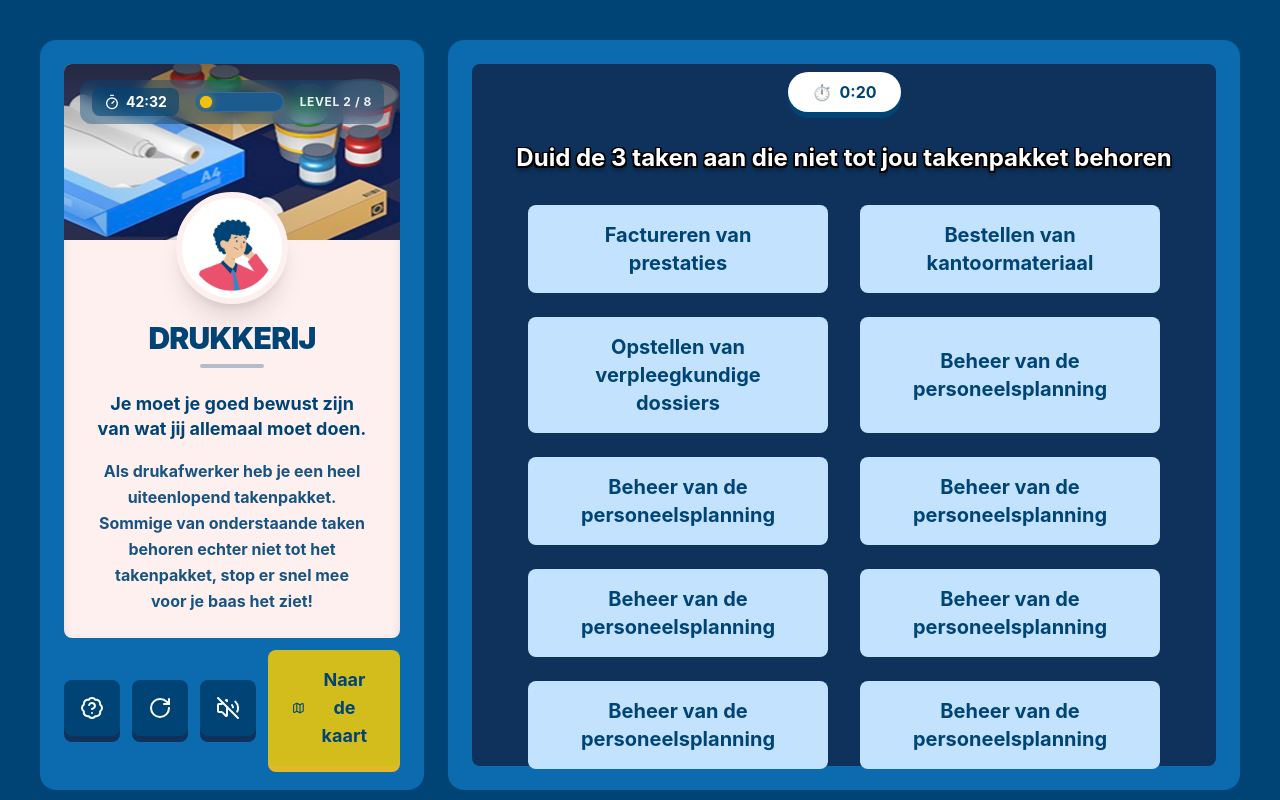
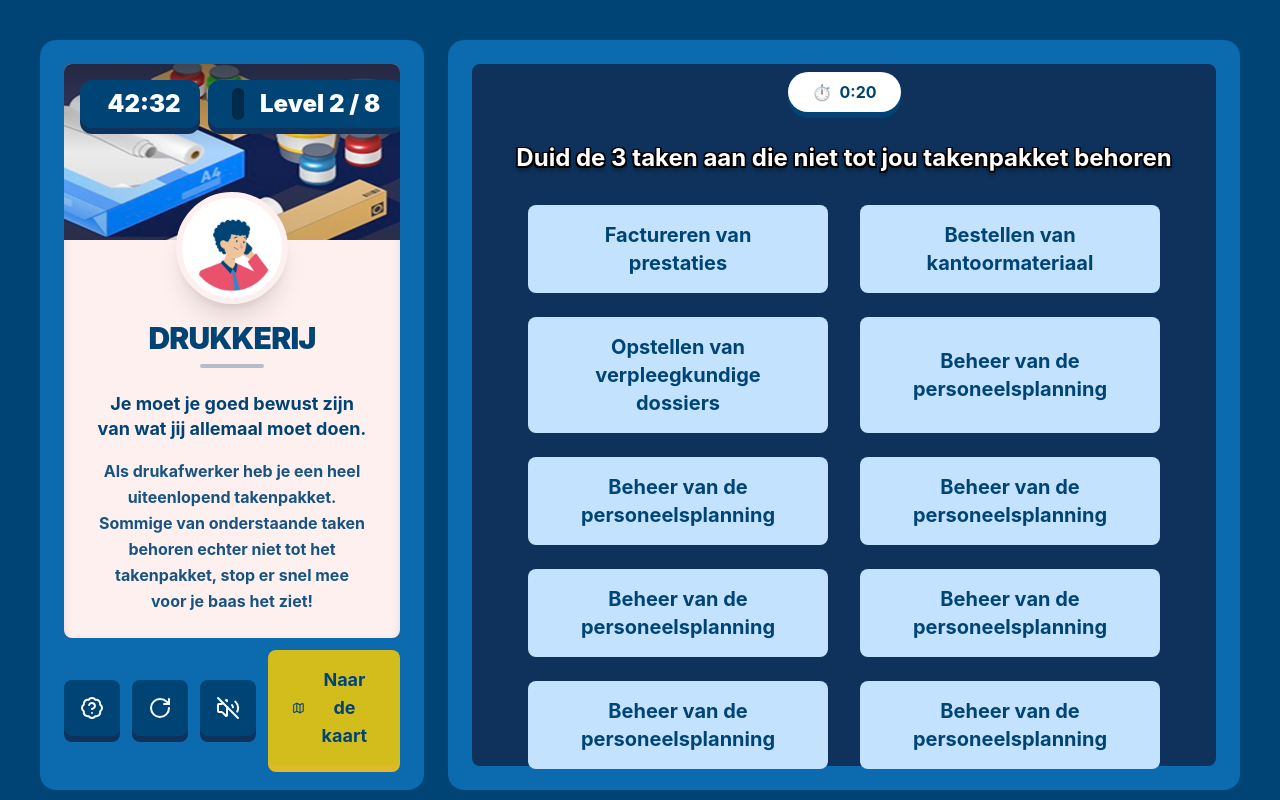
Before and after one commit to RomeoAtoyan/Quiz-LMR, a React (Vite) app: page /quiz in a window 1280 px wide. Built offline with nearby package versions, Linux system fonts and the light colour scheme; the HTML template or start-up script is replaced by a standard one.

Commit message:
feat: implemented custom shapes in Badge component for updated Sidebar UI

```diff
--- a/src/components/layout/Sidebar.tsx
+++ b/src/components/layout/Sidebar.tsx
@@ -1,5 +1,6 @@
 import { BadgeQuestionMark, Map, RotateCw, VolumeOff, Timer } from "lucide-react";
 import Button from "../ui/Button";
+import Badge from "../ui/Badge";
 
 const Sidebar = () => {
   return (
@@ -13,18 +14,28 @@ const Sidebar = () => {
           />
           <div className="absolute inset-0 bg-gradient-to-b from-black/40 via-transparent to-black/10" />
 
-          <div className="absolute top-4 left-4 right-4 flex items-center justify-between bg-primary/40 backdrop-blur-sm rounded-xl px-3 py-2 text-white font-bold text-sm">
-            <div className="flex items-center gap-1.5 bg-primary/60 px-3 py-1 rounded-lg">
-              <Timer size={16} />
-              <span>42:32</span>
-            </div>
-            <div className="flex-1 mx-4 h-5 bg-progress-bg rounded-full relative overflow-hidden flex items-center px-1 border border-white/10">
-              <div className="w-[15%] h-3 bg-progress-fill rounded-full" />
-              <div className="absolute left-1 w-3 h-3 bg-progress-fill rounded-full shadow-[0_0_8px_rgba(243,192,16,0.6)]" />
-            </div>
-            <div className="text-xs uppercase tracking-wider opacity-90">
-              Level 2 / 8
-            </div>
+          <div className="absolute top-4 left-4 right-4 flex items-center gap-2">
+            <Badge
+              variant="secondary"
+              shape="xl"
+              className="px-4 py-2 min-w-[120px] gap-2"
+            >
+              <Timer size={20} />
+              <span className="text-2xl font-black">42:32</span>
+            </Badge>
+
+            <Badge
+              variant="secondary"
+              shape="xl"
+              className="flex-1 px-4 py-2 gap-4"
+            >
+              <div className="flex-1 h-8 bg-[#002D4F] rounded-lg overflow-hidden flex items-center p-1.5 shadow-[inset_0_2px_4px_rgba(0,0,0,0.3)]">
+                <div className="w-[15%] h-full bg-progress-fill rounded-md shadow-[0_0_10px_rgba(243,192,16,0.4)]" />
+              </div>
+              <div className="text-2xl font-black whitespace-nowrap">
+                Level 2 / 8
+              </div>
+            </Badge>
           </div>
         </div>
 
--- a/src/components/ui/Badge.tsx
+++ b/src/components/ui/Badge.tsx
@@ -1,9 +1,11 @@
 import type { ReactNode } from "react";
 
 type Variant = "primary" | "secondary" | "white";
+type Shape = "full" | "xl";
 
 type BadgeProps = {
   variant?: Variant;
+  shape?: Shape;
   children?: ReactNode;
   className?: string;
 };
@@ -13,15 +15,24 @@ const variantClasses: Record<Variant, string> = {
     "bg-secondary-btn text-primary shadow-[0_6px_0px_var(--color-secondary-shadow)]",
   secondary:
     "bg-primary text-white shadow-[0_6px_0px_var(--color-primary-shadow)]",
-  white:
-    "bg-white text-primary shadow-[0_6px_0px_var(--color-primary)]",
+  white: "bg-white text-primary shadow-[0_6px_0px_var(--color-primary)]",
+};
+
+const shapeClasses: Record<Shape, string> = {
+  full: "rounded-full",
+  xl: "rounded-xl",
 };
 
 const baseClasses =
-  "inline-flex items-center justify-center px-6 py-2 rounded-full font-bold transition-all duration-150 ease-out";
+  "inline-flex items-center justify-center px-6 py-2 font-bold transition-all duration-150 ease-out";
 
-const Badge = ({ variant = "primary", children, className = "" }: BadgeProps) => {
-  const classes = `${baseClasses} ${variantClasses[variant]} ${className}`;
+const Badge = ({
+  variant = "primary",
+  shape = "full",
+  children,
+  className = "",
+}: BadgeProps) => {
+  const classes = `${baseClasses} ${variantClasses[variant]} ${shapeClasses[shape]} ${className}`;
 
   return <div className={classes}>{children}</div>;
 };
```
